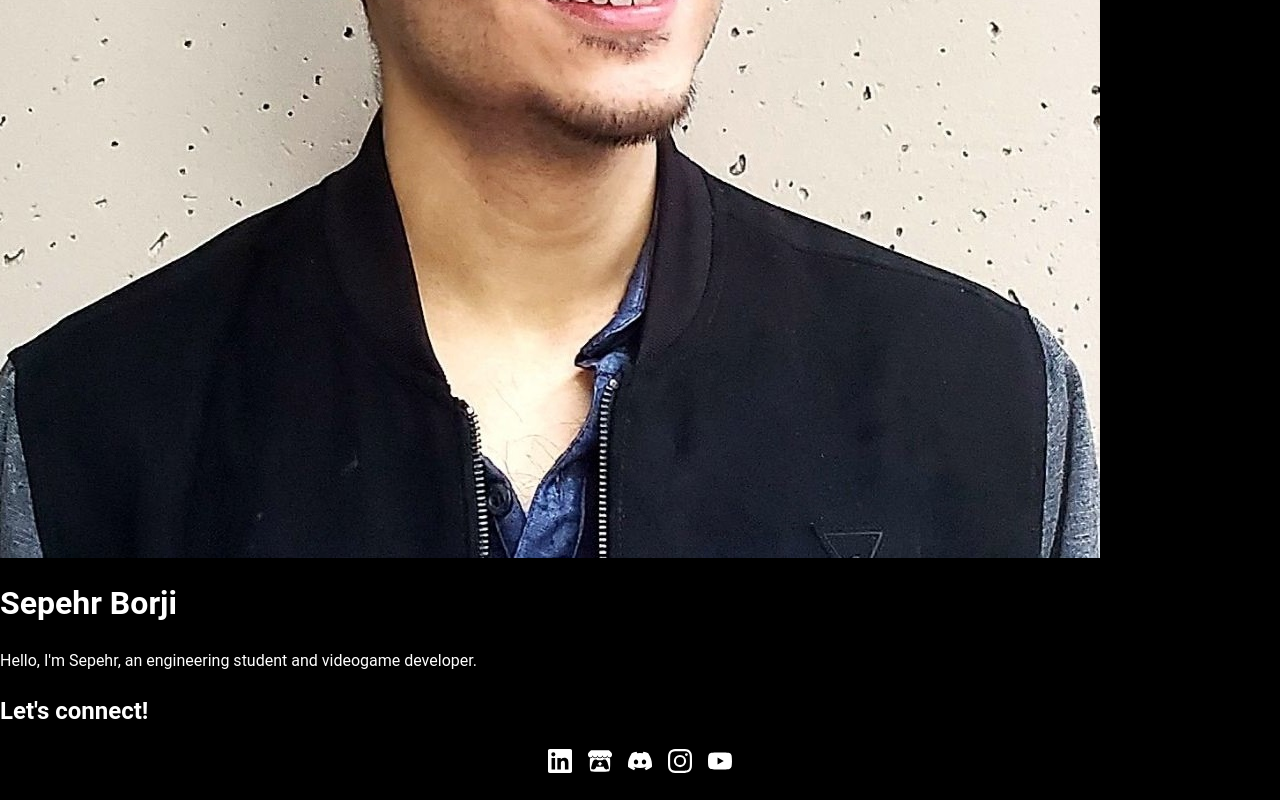
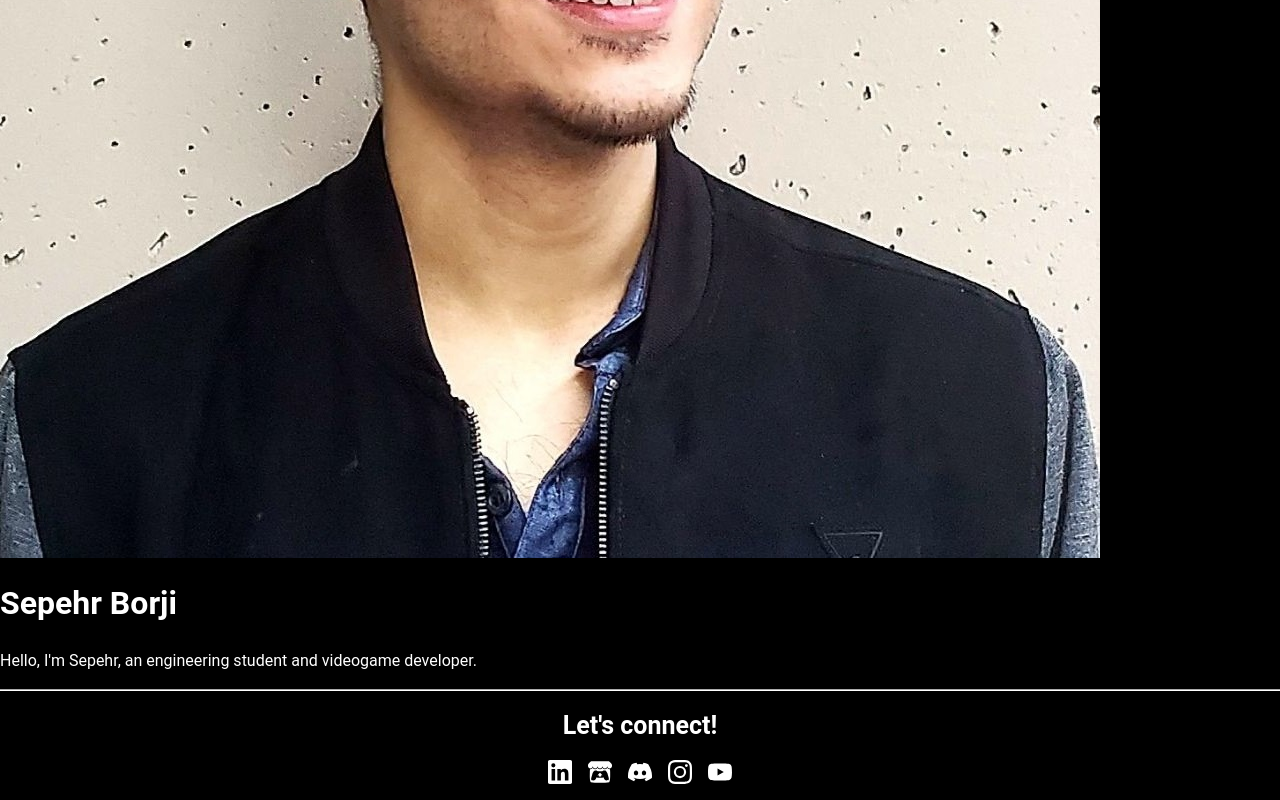
Before and after one commit to SepehrBorji/Portfolio, an Astro site: page / in a window 1280 px wide. Shown: the part 614-1414 px from the top of the page. Before the commit the page ends 1387 px from the top, so only its background shows below. Built offline with nearby package versions, Linux system fonts and the light colour scheme; Astro itself is replaced by a stand-in of ours.

Commit message:
phase 5c: footer styling

```diff
--- a/src/components/Footer.astro
+++ b/src/components/Footer.astro
@@ -2,7 +2,21 @@
 import SocialIcons from './SocialIcons.astro';
 ---
 
-<footer>
+<footer class="site-footer flex-col center">
   <h2>Let's connect!</h2>
   <SocialIcons />
 </footer>
+
+<style>
+  .site-footer {
+    background-color: var(--color-bg);
+    border-top: 2px groove var(--color-border);
+    padding: var(--space-4);
+  }
+
+  .site-footer h2 {
+    margin: 0;
+    color: var(--color-text);
+    font-size: var(--text-xl);
+  }
+</style>
```
